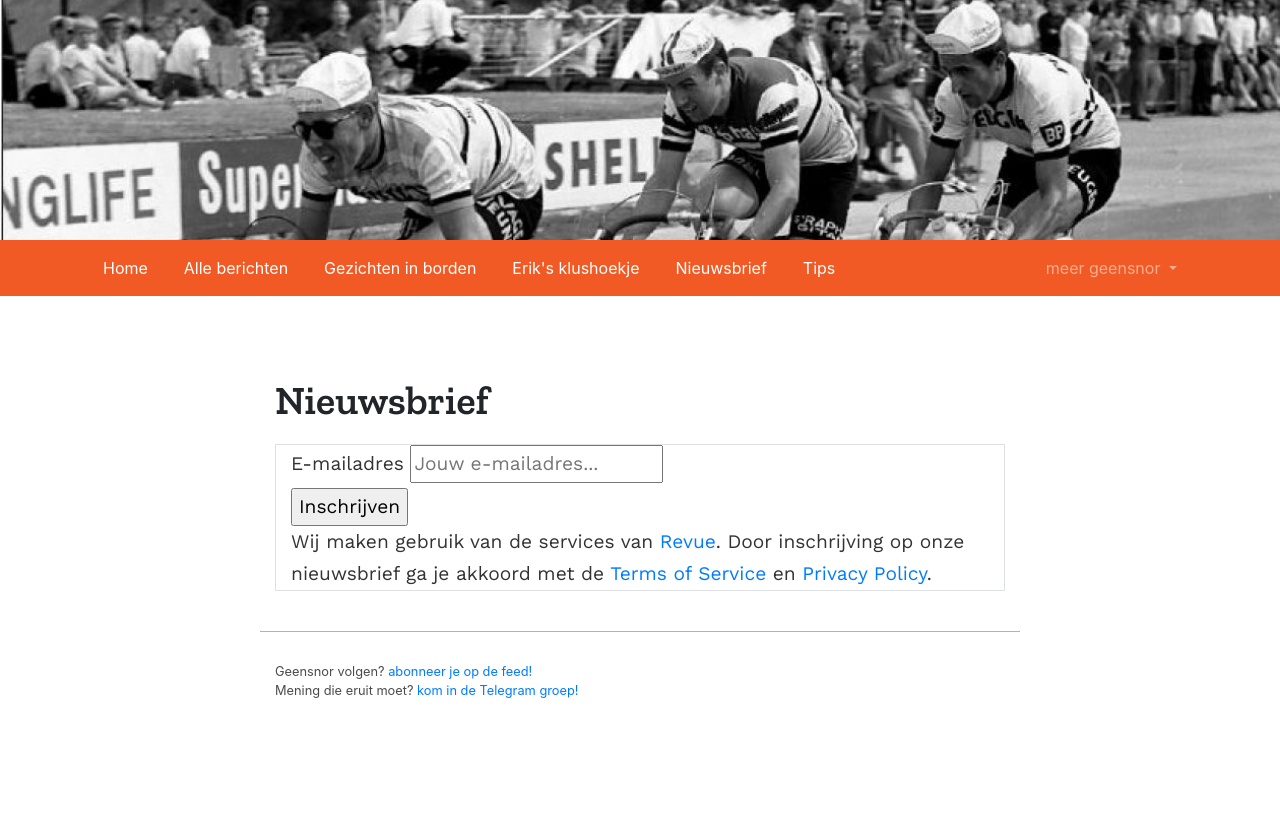
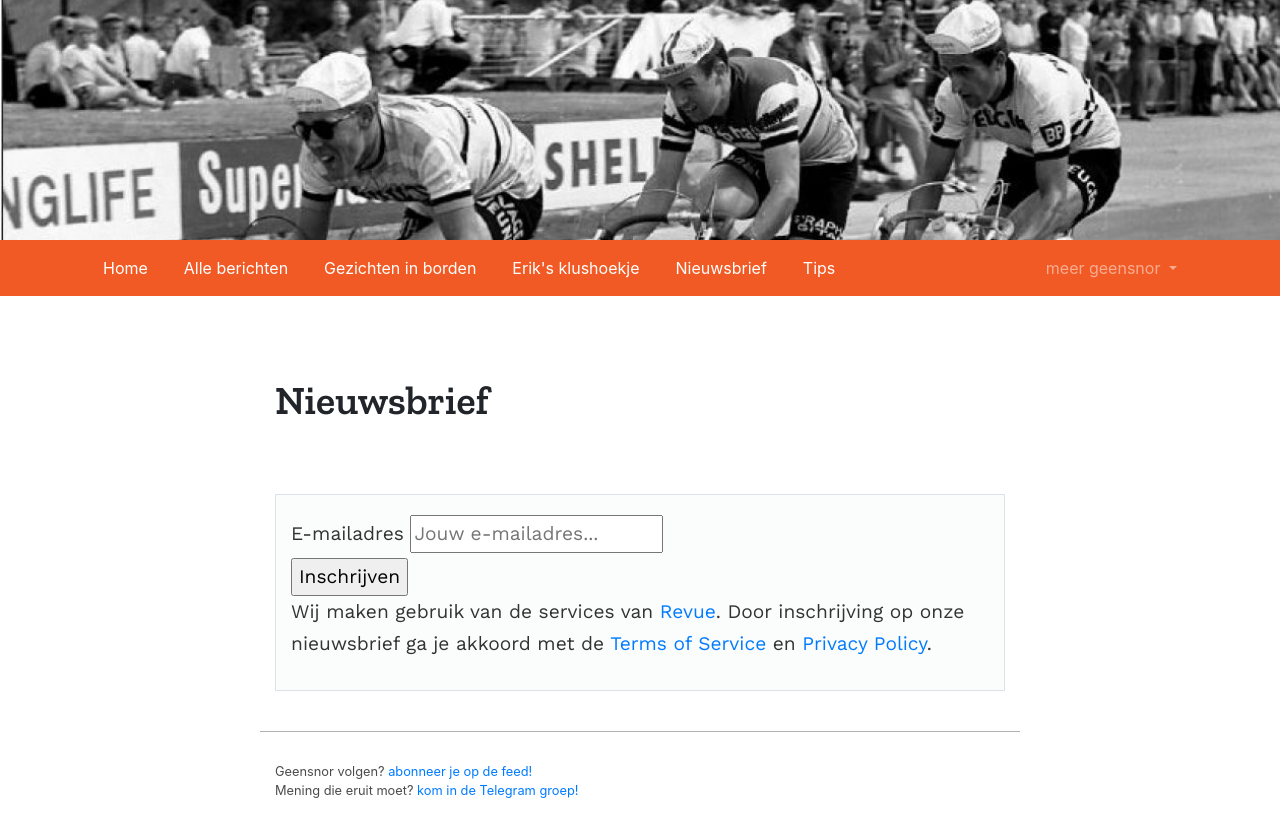
Before and after one commit to geensnor/geensnor.nl, a Jekyll site: the page built from pages/nieuwsbrief.html, in a window 1280 px wide. Shown: the top 837 px of the page. Built offline with Jekyll 4.4.1, drawn with Linux system fonts in a browser that asks for light colours.

Commit message:
Update geensnor.css

```diff
--- a/assets/geensnor.css
+++ b/assets/geensnor.css
@@ -136,3 +136,10 @@ a.category:visited {
     margin-left: 5px;
     margin-right: 5px;
 }
+.nieuwsbriefcontainer {
+    background-color: #fbfcfc;
+    margin-top: 50px;
+    padding-top: 20px;
+    padding-bottom: 30px;
+    padding-right: 20px;
+}
```
